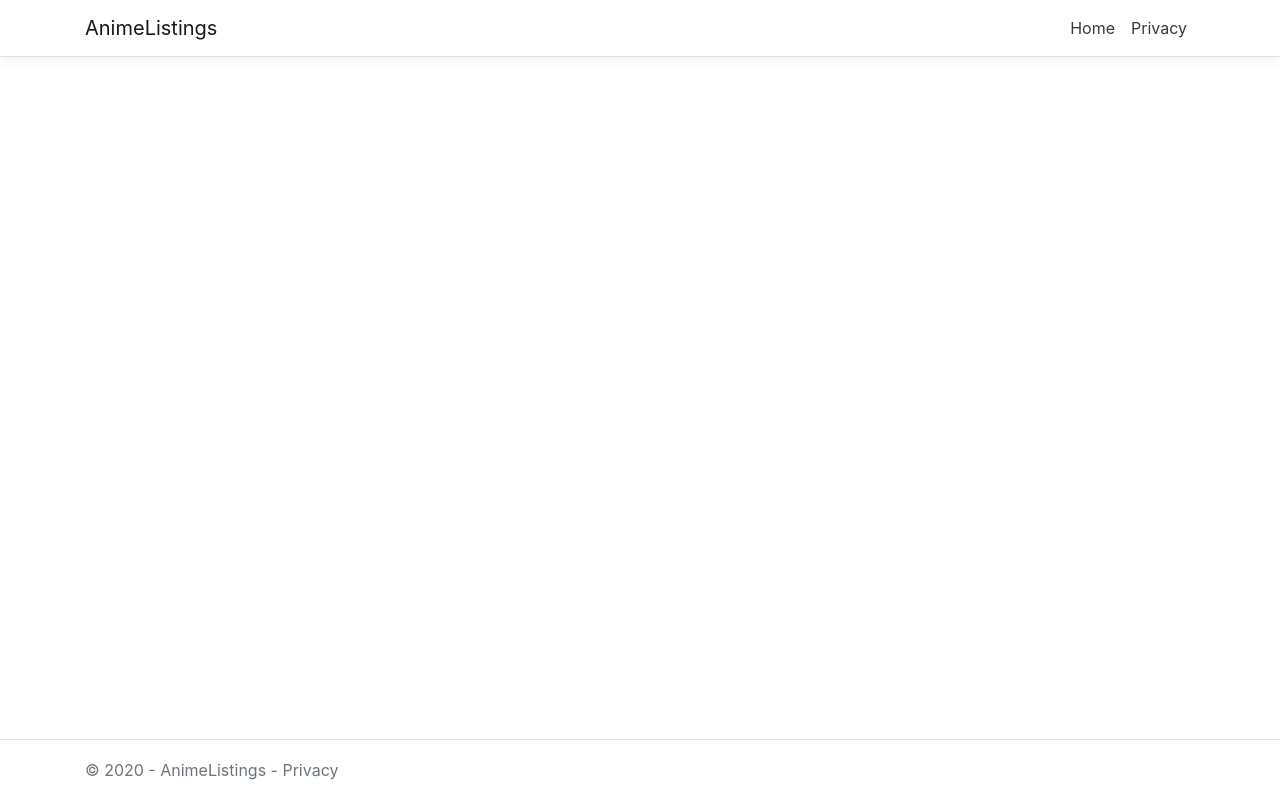
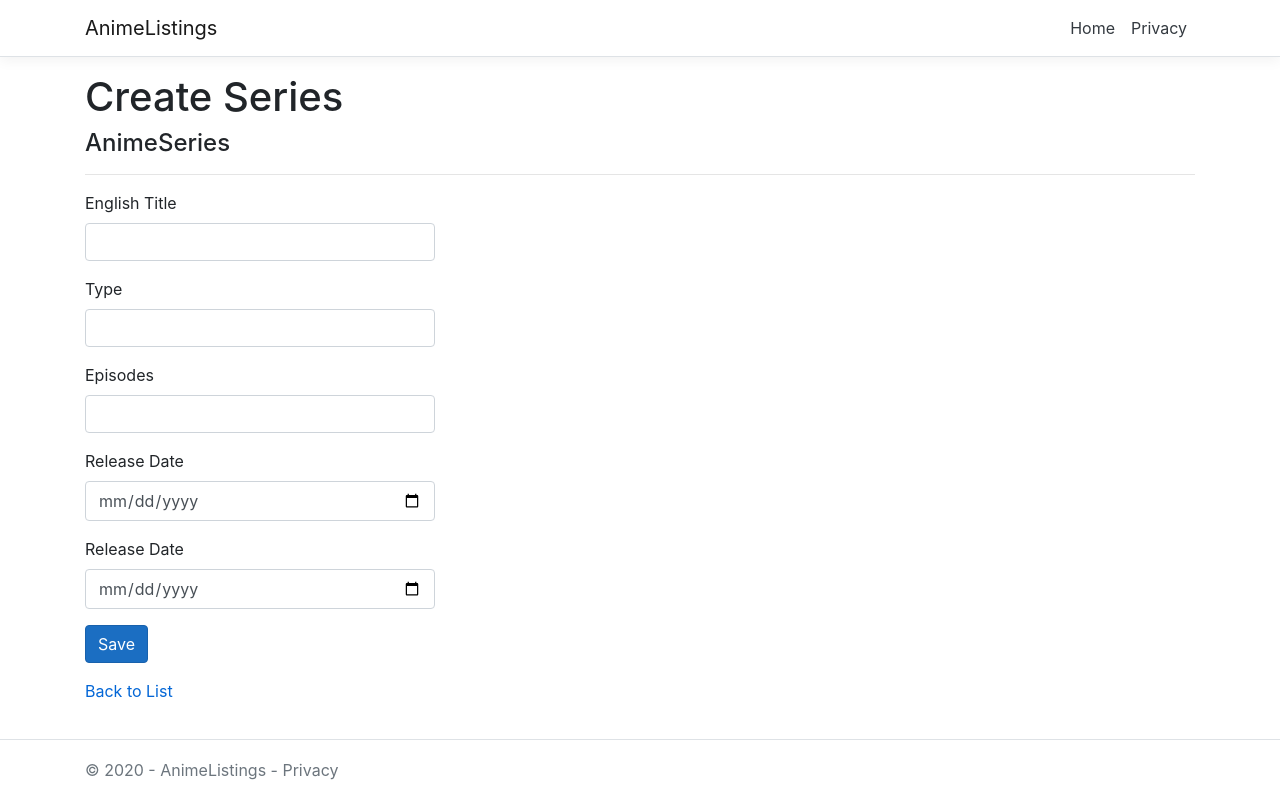
Before and after one commit to SeriesLister/SeriesLister-Angular-SPA, an Angular app: page /admin/animeseries/create in a window 1280 px wide. Before the commit this address led to /. Built offline with nearby package versions, Linux system fonts and the light colour scheme.

Commit message:
Finished the basic crud tasks

```diff
--- a/src/app/admin/animeseries/AnimeSeries.ts
+++ b/src/app/admin/animeseries/AnimeSeries.ts
@@ -1,5 +1,3 @@
-import { DatePipe } from '@angular/common';
-
 export class AnimeSeries {
     id: number;
     englishTitle: string;
--- a/src/app/admin/animeseries/animeseries.component.html
+++ b/src/app/admin/animeseries/animeseries.component.html
@@ -1,7 +1,7 @@
 <h1>Index</h1>
 
 <p>
-    <a asp-action="Create">Create New</a>
+    <a routerLink="create">Create New</a>
 </p>
 <div class="row">
     <div class="col-md-4 align-self-center">
--- a/src/app/admin/animeseries/create/create.component.html
+++ b/src/app/admin/animeseries/create/create.component.html
@@ -1 +1,38 @@
-<p>create works!</p>
+<h1>Create Series</h1>
+
+<h4>AnimeSeries</h4>
+<hr />
+<div class="row">
+    <div class="col-md-4">
+        <form [formGroup]="form" (ngSubmit)="onSubmit()">
+            <input hidden type="number" formControlName="id">
+            <div class="form-group">
+                <label for="englishTitle" class="control-label">English Title</label>
+            <input type="text" id="englishTitle" formControlName="englishTitle" class="form-control" />
+            </div>
+            <div class="form-group">
+                <label for="type" class="control-label">Type</label>
+            <input type="text" id="type" formControlName="type" class="form-control" />
+            </div>
+            <div class="form-group">
+                <label for="episodes" class="control-label">Episodes</label>
+            <input type="number" id="englishTitle" formControlName="episodes" class="form-control" />
+            </div>
+            <div class="form-group">
+                <label for="releaseDate" class="control-label">Release Date</label>
+                <input type="date" id="releaseDate" formControlName="releaseDate" class="form-control" />
+            </div>
+            <div class="form-group">
+                <label for="finishDate" class="control-label">Release Date</label>
+                <input type="date" id="finishDate" formControlName="finishDate" class="form-control" />
+            </div>
+            <div class="form-group">
+                <button type="submit" [disabled]="this.submitted" class="btn btn-primary">Save</button>
+            </div>
+        </form>
+    </div>
+</div>
+
+<div>
+    <a routerLink="/admin/animeseries/" href="Javascript:void(0)">Back to List</a>
+</div>
--- a/src/app/admin/animeseries/create/create.component.ts
+++ b/src/app/admin/animeseries/create/create.component.ts
@@ -1,4 +1,9 @@
 import { Component, OnInit } from '@angular/core';
+import { FormGroup, FormBuilder, FormControl } from '@angular/forms';
+import { AnimeSeries } from '../AnimeSeries';
+import { AnimeService } from 'src/app/services/anime.service';
+import { AlertService, Status, Alert } from 'src/app/services/alert.service';
+import { Router } from '@angular/router';
 
 @Component({
   selector: 'app-create',
@@ -7,9 +12,47 @@ import { Component, OnInit } from '@angular/core';
 })
 export class CreateComponent implements OnInit {
 
-  constructor() { }
+  public form: FormGroup;
+  private series: AnimeSeries;
+  public submitted: boolean;
+
+  constructor(
+    private animeService: AnimeService,
+    fb: FormBuilder,
+    private router: Router,
+    private notification: AlertService) {
+      this.form = fb.group({
+        "id": [''],
+        "englishTitle": [''],
+        "type": [''],
+        "episodes": [''],
+        "releaseDate": [''],
+        "finishDate": [''],
+      });
+  }
 
   ngOnInit(): void {
   }
 
+  public onSubmit() {
+    this.submitted = true;
+    var id : number = 0;
+    var eTitle : string = this.form.get('englishTitle').value;
+    var type : string = this.form.get('type').value;
+    var episodes : number = this.form.get('episodes').value;
+    var releaseDate : string =  this.form.get('releaseDate').value;
+    var finishDate : string = this.form.get('finishDate').value;
+    var newSeries : AnimeSeries = new AnimeSeries(id, eTitle, type, episodes, releaseDate, finishDate);
+    console.log(JSON.stringify(newSeries));
+    this.animeService.createAnimeSeries(newSeries).subscribe(data => {
+      if (data['response']['result'] === true) {
+        this.submitted = false;
+        this.router.navigateByUrl('/admin/animeseries/edit/' + data['id']);
+        this.notification.add(new Alert("Series has been saved... Redirecting to Series", Status.SUCCESS));
+      } else {
+        this.notification.add(new Alert("Couldn't save series", Status.DANGER));
+      }
+    });
+  }
+
 }
--- a/src/app/admin/animeseries/edit/edit.component.ts
+++ b/src/app/admin/animeseries/edit/edit.component.ts
@@ -54,7 +54,7 @@ export class EditComponent implements OnInit {
       return;
     }
 
-    this.animeService.postAnimeDetails(newSeries).subscribe(data => {
+    this.animeService.editAnimeDetails(newSeries).subscribe(data => {
       if (data['result'] === true) {
         this.getSeries(newSeries.id);
         this.submitted = false;
--- a/src/app/app-routing.module.ts
+++ b/src/app/app-routing.module.ts
@@ -8,6 +8,7 @@ import { PrivacyComponent } from './privacy/privacy.component';
 import { EditComponent } from './admin/animeseries/edit/edit.component';
 import { DetailsComponent } from './admin/animeseries/details/details.component';
 import { DeleteComponent } from './admin/animeseries/delete/delete.component';
+import { CreateComponent } from './admin/animeseries/create/create.component';
 
 const routes: Routes = [
   { path: '', component: LandingComponent, pathMatch: 'full' },
@@ -16,7 +17,8 @@ const routes: Routes = [
   { path: 'privacy', component: PrivacyComponent },
   { path: 'admin/animeseries/edit/:id', component: EditComponent },
   { path: 'admin/animeseries/details/:id', component: DetailsComponent },
-  { path: 'admin/animeseries/delete/:id', component: DeleteComponent }
+  { path: 'admin/animeseries/delete/:id', component: DeleteComponent },
+  { path: 'admin/animeseries/create', component: CreateComponent }
 ];
 
 @NgModule({
--- a/src/app/services/anime.service.ts
+++ b/src/app/services/anime.service.ts
@@ -28,7 +28,11 @@ export class AnimeService {
     return this.http.get<AnimeSeries>(this.baseURL + "/edit/" + id);
   }
 
-  postAnimeDetails(series: AnimeSeries): Observable<any> {
+  createAnimeSeries(series: AnimeSeries): Observable<any> {
+    return this.http.post(this.baseURL + "/create", JSON.stringify(series), this.httpOptions);
+  }
+
+  editAnimeDetails(series: AnimeSeries): Observable<any> {
     return this.http.put(this.baseURL + "/edit/" + series.id, series, this.httpOptions);
   }
 
```
